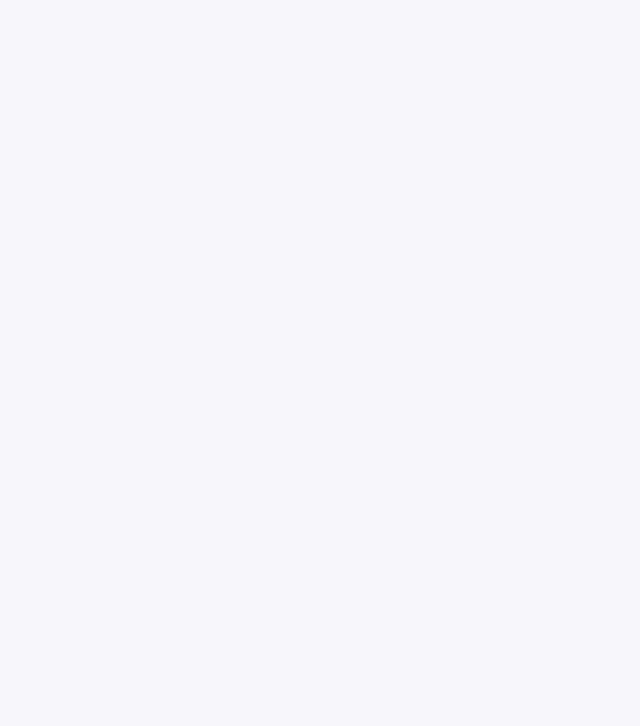
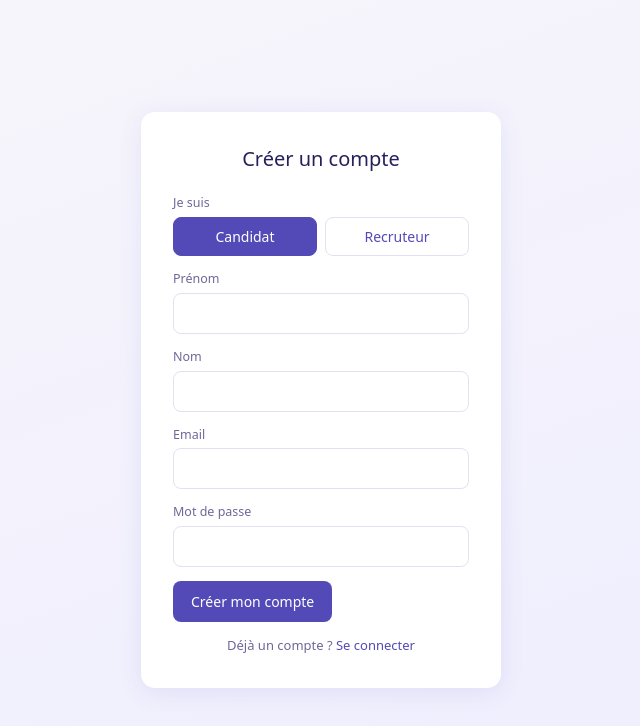
Before and after one commit to yemel-dev/recrutement-ia, a React (Vite) app in the folder frontend/: page /register in a window 1280 px wide. Before the commit this address had no page. Shown: the top 726 px of the page, without its empty margins (319-959 px from the left). Built offline with nearby package versions, Linux system fonts and the light colour scheme.

Commit message:
fix: correction des endpoints API (auth/login OAuth2, applications, offers), ajout page register, formulaire creation offre complet avec OCEAN et poids scoring

```diff
--- a/frontend/src/App.jsx
+++ b/frontend/src/App.jsx
@@ -1,5 +1,6 @@
 import { Routes, Route, Navigate } from "react-router-dom";
 import Login from "./pages/Login";
+import Register from "./pages/Register";
 import ProtectedRoute from "./components/ProtectedRoute";
 import Layout from "./components/Layout";
 
@@ -18,6 +19,7 @@ function App() {
     <Routes>
       <Route path="/" element={<Navigate to="/login" replace />} />
       <Route path="/login" element={<Login />} />
+      <Route path="/register" element={<Register />} />
 
       <Route path="/candidat/offres" element={
         <ProtectedRoute allowedRole="candidat">
--- a/frontend/src/index.css
+++ b/frontend/src/index.css
@@ -299,3 +299,63 @@ button:disabled { opacity: 0.55; cursor: not-allowed; }
 }
 .status-pending { background: #FAEEDA; color: #854F0B; }
 .status-analyse { background: #E1F5EE; color: #0F6E56; }
+
+
+.role-toggle {
+  display: flex;
+  gap: 8px;
+  margin-bottom: 14px;
+}
+.role-toggle button {
+  flex: 1;
+  background: white;
+  color: #534AB7;
+  border: 1px solid #E3E0F2;
+  padding: 8px;
+}
+.role-toggle button.active {
+  background: #534AB7;
+  color: white;
+  border-color: #534AB7;
+}
+
+.switch-link {
+  text-align: center;
+  font-size: 13px;
+  color: #6E6899;
+  margin-top: 14px;
+}
+.switch-link a {
+  color: #534AB7;
+  font-weight: 500;
+}
+
+.form-section-title {
+  font-size: 13px;
+  font-weight: 600;
+  color: #4A457A;
+  margin: 20px 0 10px;
+}
+
+.slider-row {
+  display: flex;
+  align-items: center;
+  gap: 10px;
+  margin-bottom: 10px;
+}
+.slider-label {
+  font-size: 12.5px;
+  color: #6E6899;
+  width: 110px;
+  flex-shrink: 0;
+}
+.slider-row input[type="range"] {
+  flex: 1;
+  margin: 0;
+}
+.slider-value {
+  font-size: 12.5px;
+  width: 36px;
+  text-align: right;
+  color: #26215C;
+}
--- a/frontend/src/pages/Login.jsx
+++ b/frontend/src/pages/Login.jsx
@@ -1,5 +1,5 @@
 import { useState } from "react";
-import { useNavigate } from "react-router-dom";
+import { Link, useNavigate } from "react-router-dom";
 import api from "../services/api";
 import { useAuth } from "../context/AuthContext";
 
@@ -18,16 +18,25 @@ export default function Login() {
     setLoading(true);
 
     try {
-      const response = await api.post("/auth/login", { email, password });
-      const { access_token, role } = response.data;
+      const formData = new URLSearchParams();
+      formData.append("grant_type", "password");
+      formData.append("username", email);
+      formData.append("password", password);
+
+      const loginResponse = await api.post("/auth/login", formData, {
+        headers: { "Content-Type": "application/x-www-form-urlencoded" },
+      });
+
+      const { access_token } = loginResponse.data;
+
+      localStorage.setItem("token", access_token);
+
+      const meResponse = await api.get("/auth/me");
+      const { role } = meResponse.data;
 
       login({ email, role }, access_token);
 
-      if (role === "recruteur") {
-        navigate("/recruteur/dashboard");
-      } else {
-        navigate("/candidat/offres");
-      }
+      navigate(role === "recruteur" ? "/recruteur/dashboard" : "/candidat/offres");
     } catch (err) {
       setError("Email ou mot de passe incorrect.");
     } finally {
@@ -61,6 +70,10 @@ export default function Login() {
         <button type="submit" disabled={loading}>
           {loading ? "Connexion..." : "Se connecter"}
         </button>
+
+        <p className="switch-link">
+          Pas encore de compte ? <Link to="/register">S'inscrire</Link>
+        </p>
       </form>
     </div>
   );
--- /dev/null
+++ b/frontend/src/pages/Register.jsx
@@ -0,0 +1,87 @@
+import { useState } from "react";
+import { Link, useNavigate } from "react-router-dom";
+import api from "../services/api";
+
+export default function Register() {
+  const [form, setForm] = useState({
+    nom: "",
+    prenom: "",
+    email: "",
+    password: "",
+    role: "candidat",
+  });
+  const [error, setError] = useState("");
+  const [loading, setLoading] = useState(false);
+  const navigate = useNavigate();
+
+  const handleChange = (e) => {
+    setForm({ ...form, [e.target.name]: e.target.value });
+  };
+
+  const handleSubmit = async (e) => {
+    e.preventDefault();
+    setError("");
+    setLoading(true);
+
+    try {
+      await api.post("/auth/register", form);
+      navigate("/login");
+    } catch (err) {
+      if (err.response?.status === 400) {
+        setError("Cet email est déjà utilisé.");
+      } else {
+        setError("Une erreur est survenue, réessaie.");
+      }
+    } finally {
+      setLoading(false);
+    }
+  };
+
+  return (
+    <div className="login-page">
+      <form onSubmit={handleSubmit}>
+        <h1>Créer un compte</h1>
+
+        <label>Je suis</label>
+        <div className="role-toggle">
+          <button
+            type="button"
+            className={form.role === "candidat" ? "active" : ""}
+            onClick={() => setForm({ ...form, role: "candidat" })}
+          >
+            Candidat
+          </button>
+          <button
+            type="button"
+            className={form.role === "recruteur" ? "active" : ""}
+            onClick={() => setForm({ ...form, role: "recruteur" })}
+          >
+            Recruteur
+          </button>
+        </div>
+
+        <label>Prénom</label>
+        <input name="prenom" value={form.prenom} onChange={handleChange} required />
+
+        <label>Nom</label>
+        <input name="nom" value={form.nom} onChange={handleChange} required />
+
+        <label>Email</label>
+        <input type="email" name="email" value={form.email} onChange={handleChange} required />
+
+        <label>Mot de passe</label>
+        <input type="password" name="password" value={form.password} onChange={handleChange} required />
+
+        {error && <p className="error">{error}</p>}
+
+        <button type="submit" disabled={loading}>
+          {loading ? "Création..." : "Créer mon compte"}
+        </button>
+
+        <p className="switch-link">
+          Déjà un compte ? <Link to="/login">Se connecter</Link>
+        </p>
+      </form>
+    </div>
+  );
+}
--- a/frontend/src/pages/candidat/DetailOffre.jsx
+++ b/frontend/src/pages/candidat/DetailOffre.jsx
@@ -33,11 +33,11 @@ export default function DetailOffre() {
   setError("");
 
   const formData = new FormData();
-    formData.append("offer_id", offreId);
-    formData.append("cv_file", cvFile);
+  formData.append("offre_id", offreId);
+  formData.append("file", cvFile);
 
   try {
-      await api.post("/applications/", formData, {
+    await api.post("/applications", formData, {
       headers: { "Content-Type": "multipart/form-data" },
     });
     navigate("/candidat/test-personnalite");
--- a/frontend/src/pages/candidat/TestBigFive.jsx
+++ b/frontend/src/pages/candidat/TestBigFive.jsx
@@ -13,7 +13,7 @@ export default function TestBigFive() {
   const navigate = useNavigate();
 
   useEffect(() => {
-    api.get("/personality/questions")
+    api.get("/personality-tests/questions")
       .then((res) => setQuestions(res.data))
       .catch(() => setLoadError("Impossible de charger le test pour le moment."));
   }, []);
@@ -34,7 +34,7 @@ export default function TestBigFive() {
     setSubmitting(true);
     setError("");
     try {
-      await api.post("/personality/submit", { reponses: finalReponses });
+      await api.post("/personality-tests", { reponses: finalReponses });
       navigate("/candidat/candidatures");
     } catch (err) {
       setError("Erreur lors de l'envoi du test.");
--- a/frontend/src/pages/recruteur/CreerOffre.jsx
+++ b/frontend/src/pages/recruteur/CreerOffre.jsx
@@ -2,48 +2,156 @@ import { useState } from "react";
 import { useNavigate } from "react-router-dom";
 import api from "../../services/api";
 
+const OCEAN_DIMENSIONS = [
+  { key: "ocean_O", label: "Ouverture" },
+  { key: "ocean_C", label: "Conscienciosité" },
+  { key: "ocean_E", label: "Extraversion" },
+  { key: "ocean_A", label: "Agréabilité" },
+  { key: "ocean_N", label: "Névrosisme" },
+];
+
+const POIDS_CRITERES = [
+  { key: "poids_competences", label: "Compétences" },
+  { key: "poids_experience", label: "Expérience" },
+  { key: "poids_formation", label: "Formation" },
+  { key: "poids_personnalite", label: "Personnalité" },
+];
+
 export default function CreerOffre() {
-  const [form, setForm] = useState({
-    title: "",
-    description: "",
-    location: "",
+  const [titre, setTitre] = useState("");
+  const [description, setDescription] = useState("");
+  const [competencesInput, setCompetencesInput] = useState("");
+  const [experienceRequise, setExperienceRequise] = useState(2);
+
+  const [ocean, setOcean] = useState({
+    ocean_O: 0.5, ocean_C: 0.5, ocean_E: 0.5, ocean_A: 0.5, ocean_N: 0.5,
   });
+
+  const [poids, setPoids] = useState({
+    poids_competences: 0.40, poids_experience: 0.25,
+    poids_formation: 0.20, poids_personnalite: 0.15,
+  });
+
   const [submitting, setSubmitting] = useState(false);
   const [error, setError] = useState("");
   const navigate = useNavigate();
 
-  const handleChange = (e) => {
-    setForm({ ...form, [e.target.name]: e.target.value });
+  const totalPoids = Object.values(poids).reduce((sum, val) => sum + Number(val), 0);
+
+  const handleOceanChange = (key, value) => {
+    setOcean({ ...ocean, [key]: Number(value) });
+  };
+
+  const handlePoidsChange = (key, value) => {
+    setPoids({ ...poids, [key]: Number(value) });
   };
 
   const handleSubmit = async (e) => {
     e.preventDefault();
+    setError("");
+
+    if (Math.round(totalPoids * 100) / 100 !== 1.0) {
+      setError(`La somme des poids doit être égale à 1.0 (actuellement : ${totalPoids.toFixed(2)})`);
+      return;
+    }
+
+    const competences_requises = competencesInput
+      .split(",")
+      .map((s) => s.trim())
+      .filter((s) => s.length > 0);
+
+    if (competences_requises.length === 0) {
+      setError("Ajoute au moins une compétence requise.");
+      return;
+    }
+
     setSubmitting(true);
-    setError("");
+
+    const payload = {
+      titre,
+      description,
+      competences_requises,
+      experience_requise: Number(experienceRequise),
+      ...ocean,
+      ...poids,
+    };
+
     try {
-      await api.post("/offers/", form);
+      await api.post("/offers/", payload);
       navigate("/recruteur/dashboard");
     } catch (err) {
-      setError("Impossible de créer l'offre.");
+      if (err.response?.status === 422) {
+        setError("Certains champs sont invalides — vérifie les valeurs saisies.");
+      } else {
+        setError("Impossible de créer l'offre.");
+      }
     } finally {
       setSubmitting(false);
     }
   };
 
   return (
-    <form onSubmit={handleSubmit} style={{ maxWidth: 480 }}>
+    <form onSubmit={handleSubmit} style={{ maxWidth: 560 }}>
       <label>Titre du poste</label>
-      <input name="title" value={form.title} onChange={handleChange} required />
-
-      <label>Lieu</label>
-      <input name="location" value={form.location} onChange={handleChange} required />
+      <input value={titre} onChange={(e) => setTitre(e.target.value)} required />
 
       <label>Description</label>
-      <textarea name="description" rows="5" value={form.description} onChange={handleChange} required />
+      <textarea rows="4" value={description} onChange={(e) => setDescription(e.target.value)} required />
+
+      <label>Compétences requises (séparées par des virgules)</label>
+      <input
+        value={competencesInput}
+        onChange={(e) => setCompetencesInput(e.target.value)}
+        placeholder="python, spacy, machine learning"
+        required
+      />
+
+      <label>Expérience requise (années)</label>
+      <input
+        type="number"
+        min="0"
+        value={experienceRequise}
+        onChange={(e) => setExperienceRequise(e.target.value)}
+        required
+      />
+
+      <div className="form-section-title">Profil de personnalité recherché (OCEAN)</div>
+      {OCEAN_DIMENSIONS.map((dim) => (
+        <div key={dim.key} className="slider-row">
+          <span className="slider-label">{dim.label}</span>
+          <input
+            type="range"
+            min="0"
+            max="1"
+            step="0.05"
+            value={ocean[dim.key]}
+            onChange={(e) => handleOceanChange(dim.key, e.target.value)}
+          />
+          <span className="slider-value">{ocean[dim.key].toFixed(2)}</span>
+        </div>
+      ))}
+
+      <div className="form-section-title">
+        Répartition du scoring — total : <span style={{ color: Math.round(totalPoids * 100) / 100 === 1 ? "#0F6E56" : "#A32D2D" }}>{totalPoids.toFixed(2)}</span>
+      </div>
+      {POIDS_CRITERES.map((critere) => (
+        <div key={critere.key} className="slider-row">
+          <span className="slider-label">{critere.label}</span>
+          <input
+            type="range"
+            min="0"
+            max="1"
+            step="0.05"
+            value={poids[critere.key]}
+            onChange={(e) => handlePoidsChange(critere.key, e.target.value)}
+          />
+          <span className="slider-value">{poids[critere.key].toFixed(2)}</span>
+        </div>
+      ))}
 
       {error && <p className="error">{error}</p>}
 
-      <button type="submit" disabled={submitting}>
+      <button type="submit" disabled={submitting} style={{ marginTop: 16 }}>
         {submitting ? "Publication..." : "Publier l'offre"}
       </button>
     </form>
```
Lines whose indentation alone changed are shown as unchanged.
